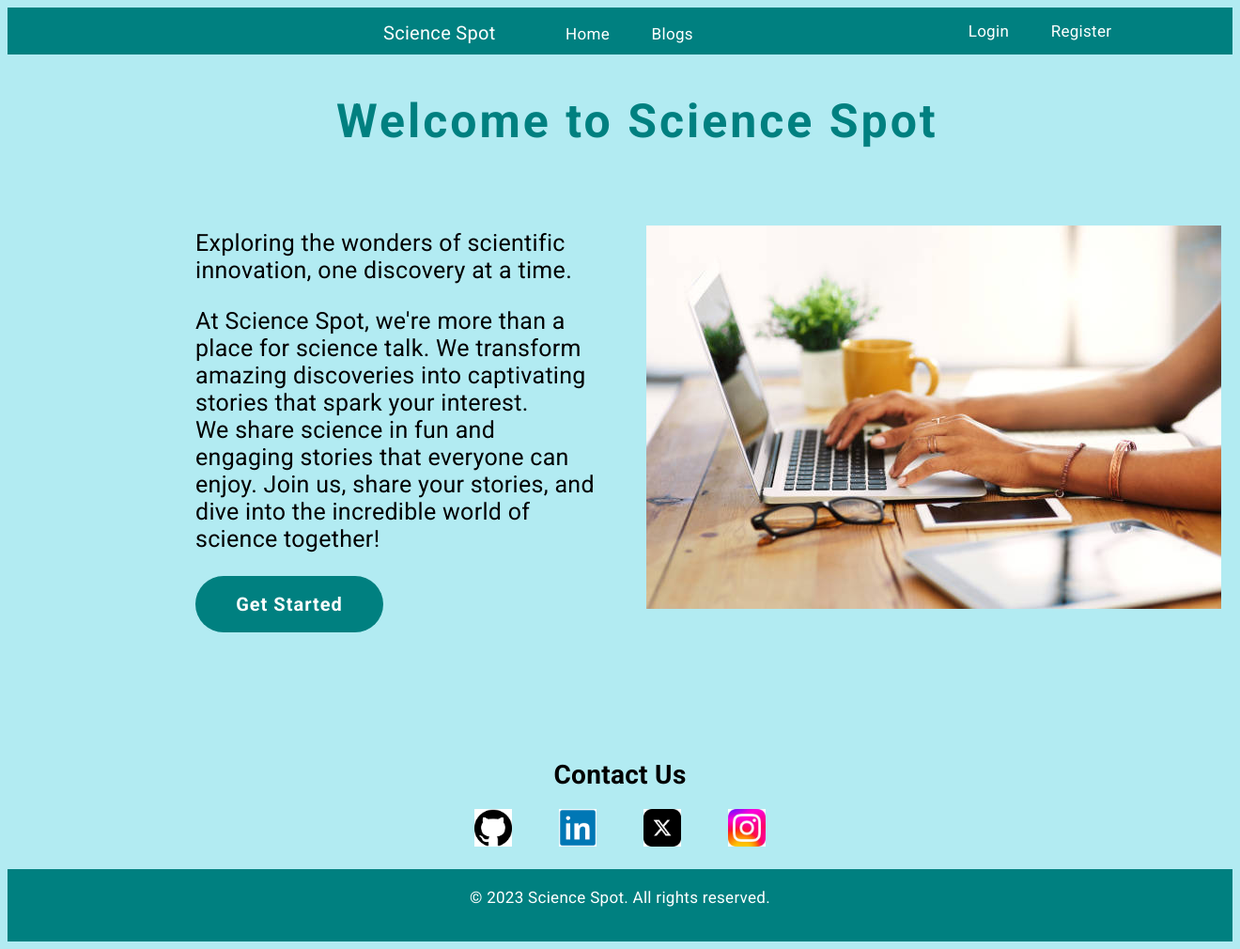
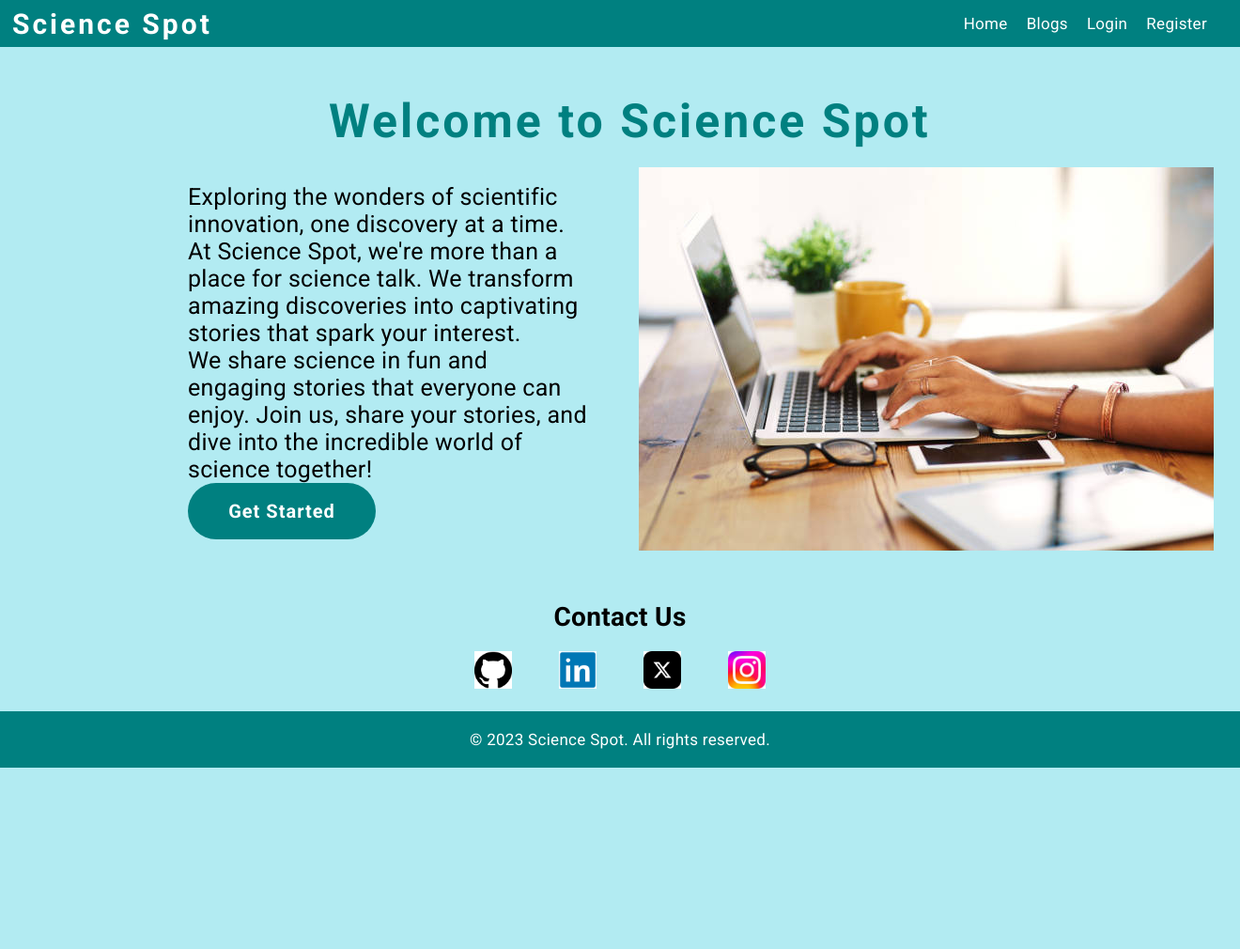
Before and after one commit to Mutisomary/Portfolio, a Flask app: page / in a window 1320 px wide. Shown: the whole page at 94% size. After the commit the page ends 817 px from the top, so only its background shows below. Run offline with Flask 3, Linux system fonts and the light colour scheme; some libraries are stand-ins or nearby versions.

Commit message:
update responsiveness

```diff
--- a/flaskblog/static/navigation.css
+++ b/flaskblog/static/navigation.css
@@ -1,72 +1,80 @@
 * {
   text-decoration: none;
+  margin: 0;
+  padding: 0;
 }
 nav {
   background-color: teal;
-  height: 50px;
-}
-.container {
   display: flex;
-  flex-direction: row;
   justify-content: space-between;
-  padding-top: 15px;
-}
-.left-section {
-  flex: 2;
-  margin-left: 400px;
+  align-items: center;
+  padding: 15px;
 }
 .logo {
-  font-size: 20px;
-  font-family: 500;
-  padding-right: 50px;
-  color: white;
+  padding: 10px;
+  position: absolute;
+  left: 3px;
+  font-size: 30px;
+  font-weight: 600;
+  color: #fff;
+  letter-spacing: 3px;
 }
-.right-section {
-  flex: 1;
+.navbar {
+  position: relative;
+  display: flex;
+  justify-content: space-between;
+  list-style: none;
 }
-.text {
-  padding: 20px;
-  font-size: 17px;
-  color: white;
+.navbar li {
+  text-decoration: none;
+  margin-right: 20px;
 }
+.navbar li a {
+  color: #fff;
+}
+#icon {
+  display: none;
+}
+#menu-icon {
+  display: none;
+}
+@media only screen and (max-width: 786px) {
+  nav {
+    height: 30px;
+  }
+  .navbar {
+    flex-direction: column;
+    background-color: #fff;
+    position: absolute;
+    top: -300px;
+    right: 0;
+    width: 250px;
+    align-items: center;
+  }
+  .navbar li {
+    margin: 10px;
+  }
+  .navbar li a {
+    color: #000;
+    font-size: 20px;
+  }
+
+  #menu-icon {
+    display: block;
+    position: absolute;
+    top: 13px;
+    right: 15px;
+    color: #fff;
+    font-size: 30px;
+    cursor: pointer;
+  }
+
+  #icon:checked + label ~ .navbar {
+    top: 60px;
+  }
+}
+
+
 form div {
   height: 50px;
 }
-@media (max-width: 768px) {
-  .container {
-    padding: 10px;
-    flex-direction: column;
-  }
-  .left-section {
-    margin: 0;
-    text-align: center;
-  }
-  .right-section {
-    margin-top: 10px;
-    text-align: center;
-  }
-  .logo {
-    padding: 10px 0;
-  }
-  .text {
-    padding: 10px 20px;
-    font-size: 15px;
-  }
-}
-
-@media (max-width: 480px) {
-  .logo {
-    font-size: 18px;
-  }
-  .text {
-    padding: 10px 15px;
-    font-size: 14px;
-  }
-  .right-section {
-    text-align: center;
-  }
-  .text {
-    display: block;
-    padding: 10px 0;
-  }
-}
--- a/flaskblog/static/styles2.css
+++ b/flaskblog/static/styles2.css
@@ -4,15 +4,13 @@
     flex-direction: column;
     align-items: center;
     max-width: 1200px;
-    height: 700px;
   }
 
   .content {
     display: flex;
     justify-content: center;
     align-items: center;
-    width: 100%;
-    max-width: 800px;
+    width: 800px;
     margin-top: 20px;
   }
   .content p {
@@ -27,9 +25,10 @@
   .image {
     margin-right: 40px;
     margin-left: 50px;
-    width: 35%;
+    max-width: 35%;
   }
   #welcome-text {
+    margin-top: 50px;
     margin-right: auto;
     margin-left: 350px;
     font-size: 50px;
@@ -89,7 +88,6 @@ footer {
   }
 
   .footer-container {
-    max-width: 1200px;
     margin: 0 auto;
   }
 
@@ -109,3 +107,32 @@ footer {
     letter-spacing: 1px;
     font-size: 20px;
   }
+  @media only screen and (max-width: 786px) {
+    .landing-section {
+      margin: 4px;
+    }
+    #welcome-text {
+      font-size: 27px;
+      margin: 10px auto;
+    }
+    .content {
+      width: 100%;
+      flex-direction: column-reverse;
+      align-items: center; /* Center items vertically */
+    }
+    .text-ld {
+      width: 100%;
+      margin-bottom: 20px;
+    }
+    .custom-button {
+      margin: 10px auto; /* Center button horizontally */
+    }
+    .image {
+      margin: 0 auto; /* Remove margins */
+      max-width: 100%; /* Set maximum width to 100% to ensure it fits within the container */
+      max-height: 100%;
+    }
+    .image img {
+      width: 100%;
+    }
+  }
--- a/flaskblog/templates/index.html
+++ b/flaskblog/templates/index.html
@@ -27,4 +27,9 @@
         <a><img src="{{ url_for('static', filename='images/instagram.jpg') }}" alt="Instagram image"></a>
     </div>
 </section>
+<footer>
+    <div class="footer-container">
+        <p>&copy; 2023  Science Spot. All rights reserved.</p>
+    </div>
+</footer>
 {% endblock %}
--- a/flaskblog/templates/layout.html
+++ b/flaskblog/templates/layout.html
@@ -20,6 +20,7 @@
       type="text/css"
       href="{{ url_for('static', filename='style.css') }}"
     />
+    <script src="https://kit.fontawesome.com/76965a5874.js" crossorigin="anonymous"></script>
     <link rel="preconnect" href="https://fonts.googleapis.com">
     <link rel="preconnect" href="https://fonts.gstatic.com" crossorigin>
     <link href="https://fonts.googleapis.com/css2?family=Roboto:wght@400;500;700;900&display=swap" rel="stylesheet">
@@ -32,23 +33,23 @@
   </head>
   <body>
     <nav>
-      <div class="container">
-        <div class="left-section">
-          <a class="logo">Science Spot</a>
-          <a class="text" href="{{ url_for('home') }}">Home</a>
-          <a class="text" href="{{ url_for('blogs') }}">Blogs</a>
-        </div>
-        <div class="right-section">
-          {% if current_user.is_authenticated %}
-          <a class="text" href="{{ url_for('new_post') }}">New Post</a>
-          <a class="text" href="{{ url_for('account') }}">Account</a>
-          <a class="text" href="{{ url_for('logout') }}">Logout</a>
-          {% else %}
-          <a class="text" href="{{ url_for('login') }}">Login</a>
-          <a class="text" href="{{ url_for('register') }}">Register</a>
-          {% endif %}
-        </div>
-      </div>
+      <input type="checkbox" id="icon">
+      <label for="icon">
+          <i class="fas fa-bars" id="menu-icon"></i>
+      </label>
+      <a href="/" class="logo">Science Spot</a>
+      <ul class="navbar">
+        <li><a href="{{ url_for('home') }}">Home</a></li>
+        <li><a href="{{ url_for('blogs') }}">Blogs</a></li>
+        {% if current_user.is_authenticated %}
+        <li><a href="{{ url_for('new_post') }}">New Post</a></li>
+        <li><a href="{{ url_for('account') }}">Account</a></li>
+        <li><a href="{{ url_for('logout') }}">Logout</a></li>
+        {% else %}
+        <li><a  href="{{ url_for('login') }}">Login</a></li>
+        <li><a href="{{ url_for('register') }}">Register</a></li>
+        {% endif %}
+      </ul>
     </nav>
     <div>
       {% with messages = get_flashed_messages() %} {% if messages %}
@@ -58,11 +59,6 @@
         {% endfor %}
       </p>
       {% endif %} {% endwith %} {% block content %} {% endblock %}
-      <footer>
-        <div class="footer-container">
-          <p>&copy; 2023  Science Spot. All rights reserved.</p>
-        </div>
-      </footer>
       <script src="{{ url_for('static', filename='scripts/script.js') }}"></script>
     </div>
   </body>
--- a/requirements.txt
+++ b/requirements.txt
@@ -14,7 +14,7 @@ Flask-SQLAlchemy==3.1.1
 Flask-WTF==1.2.1
 greenlet==3.0.1
 idna==3.4
-itsdangerous==2.0.1
+# itsdangerous==2.0.1
 Jinja2==3.1.2
 Mako==1.3.0
 MarkupSafe==2.1.3
```
Also changed, not shown: flaskblog/static/style.css (+24 -14 lines), instance/site.db.
